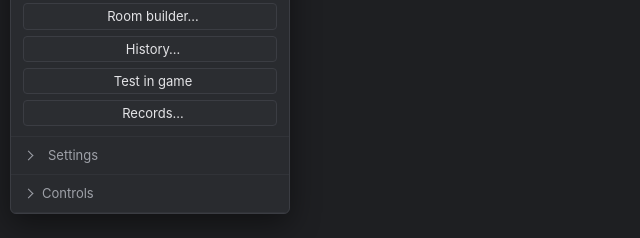
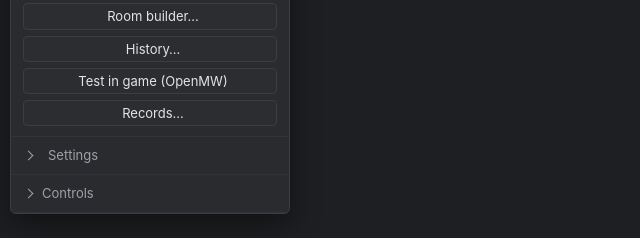
Before and after one commit to Tollequen/OpenMWCellEditor, a plain HTML site: page celleditor/web/index.html in a window 1280 px wide. Shown: the part 391-629 px from the top of the page, 0-640 px from the left. Drawn offline with nearby package versions, Linux system fonts and the light colour scheme.

Commit message:
Test in game (OpenMW)

```diff
--- a/celleditor/web/index.html
+++ b/celleditor/web/index.html
@@ -921,7 +921,7 @@
     </div>
     <div class="pair one desktop-only"><button id="paint-rooms" title="Build rooms from room pieces and saved room sets: click on the grid to place them"><i data-icon="grid"></i>Room builder…</button></div>
     <div class="pair one"><button id="history" title="Every save, and what it changed"><i data-icon="clock"></i>History…</button></div>
-    <div class="pair one"><button id="play" title="Save, then start OpenMW in this cell, past the menu, with your plugin loaded"><i data-icon="play"></i>Test in game</button></div>
+    <div class="pair one"><button id="play" title="Save, then start OpenMW in this cell, past the menu, with your plugin loaded"><i data-icon="play"></i>Test in game (OpenMW)</button></div>
     <div class="pair one"><button id="records" title="Everything this project made or changed: items, NPCs, enchantments, spells, containers, cells and dialogue. New ones are made here too"><i data-icon="list"></i>Records…</button></div>
   </div>
   <div class="psec n-only" id="n-view"><h3>View</h3><div id="n-view-list"></div></div>
```
